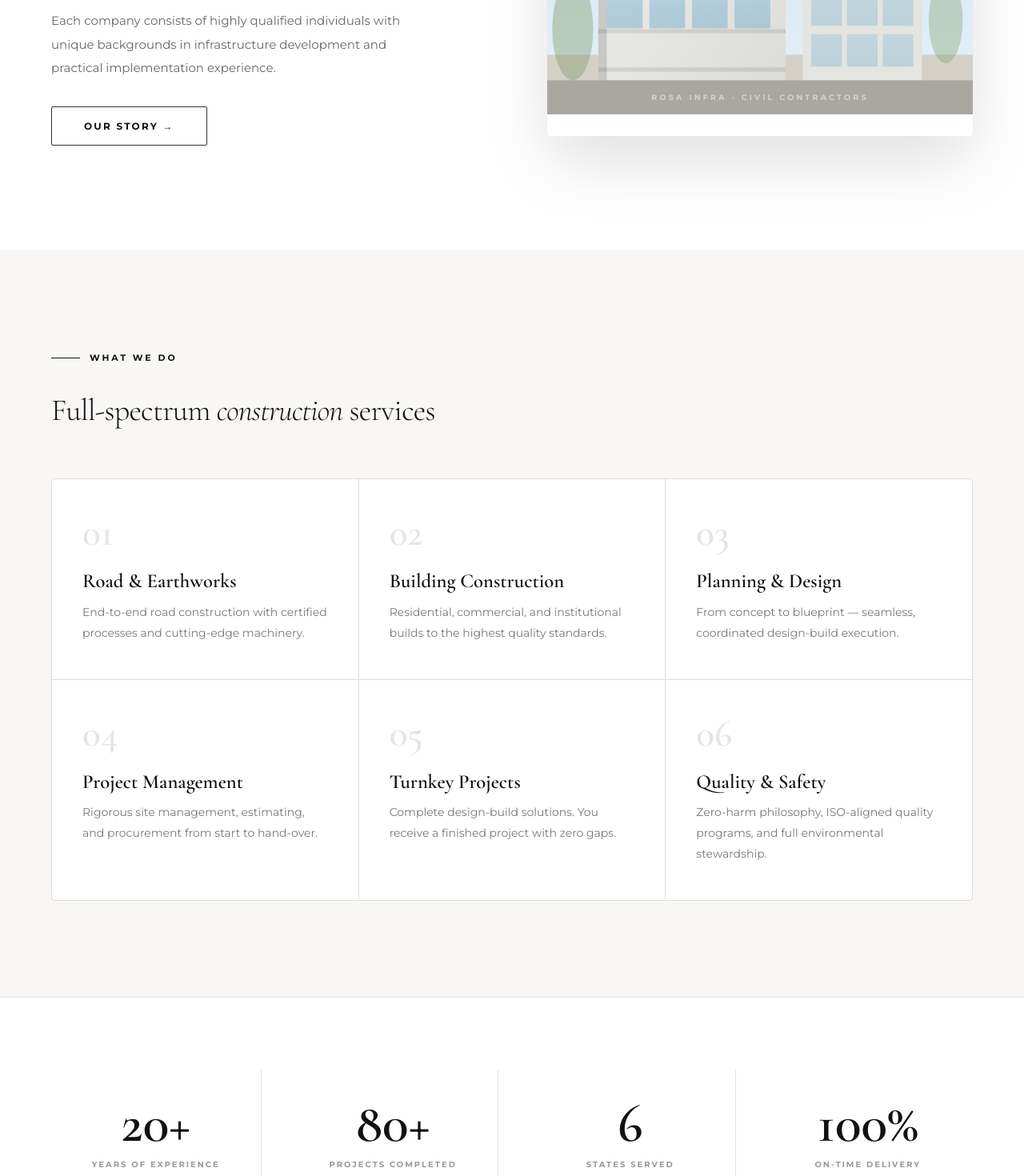
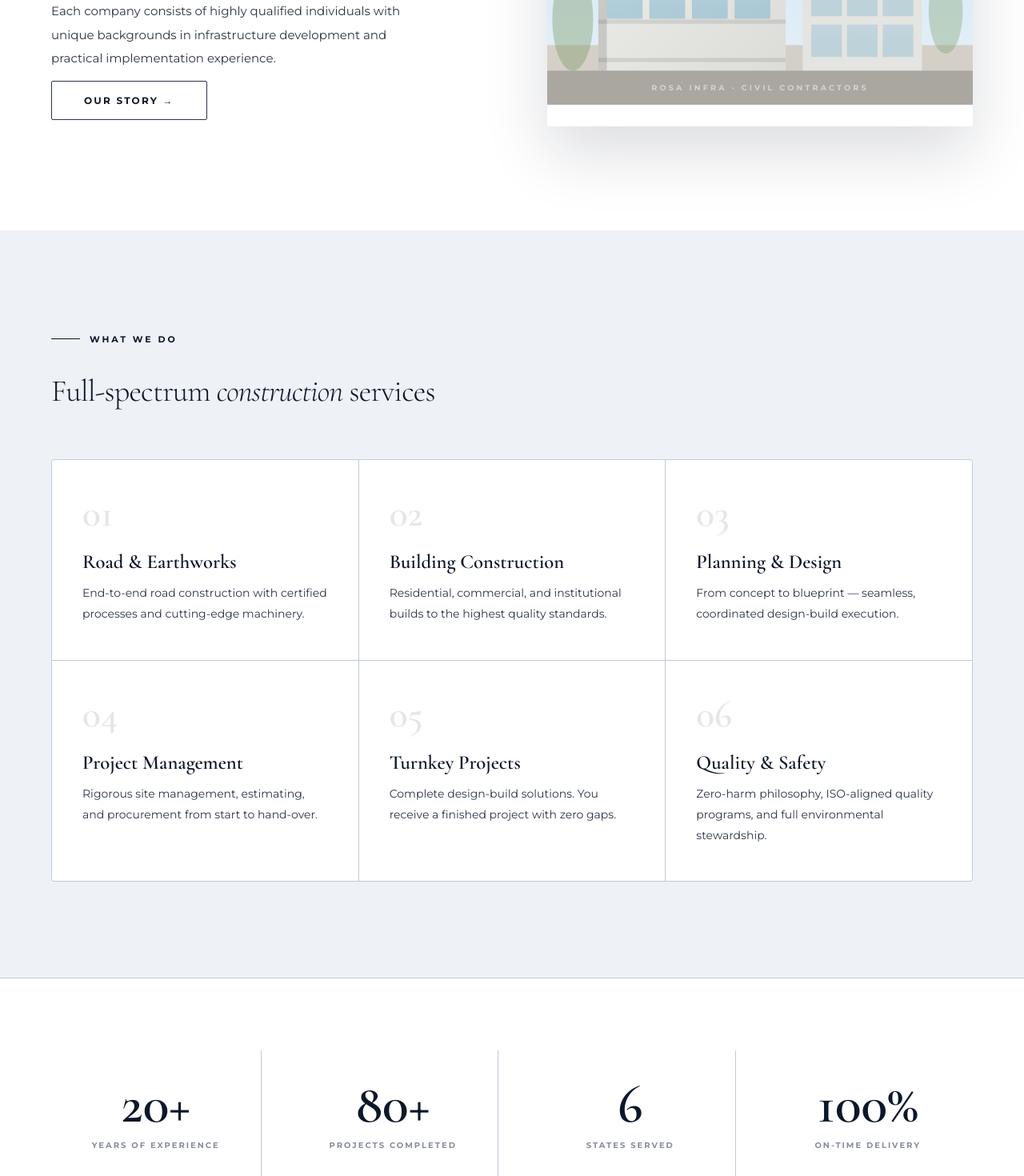
Before and after one commit to shinedigital-s/rosa-group, a React (Vite) app: page / in a window 1280 px wide. Shown: the part 1560-3030 px from the top of the page at 80% size. Built offline with nearby package versions, Linux system fonts and the light colour scheme.

Commit message:
IMAGES UPDATED

```diff
--- a/src/index.css
+++ b/src/index.css
@@ -1,30 +1,48 @@
-*, *::before, *::after { box-sizing: border-box; margin: 0; padding: 0; }
+*,
+*::before,
+*::after {
+  box-sizing: border-box;
+  margin: 0;
+  padding: 0;
+}
 
 :root {
-  /* ── Monochrome palette ── */
-  --red:          #111111;   /* repurposed: primary accent = near-black */
-  --red-deep:     #000000;   /* hover state */
-  --navy:         #333333;   /* repurposed: secondary accent = dark grey */
-  --white:        #FFFFFF;
-  --off-white:    #F5F5F5;   /* page bg — clean light grey */
-  --light:        #EEEEEE;   /* section alt bg */
-  --border:       #DEDEDE;
-  --charcoal:     #111111;   /* headings — near black */
-  --body:         #333333;   /* body text */
-  --muted:        #888888;   /* secondary text */
+  /* ── Navy palette ── */
+  --red: #0C172A;
+  /* primary accent = navy */
+  --red-deep: #060e1a;
+  /* hover state */
+  --navy: #2B3447;
+  /* secondary accent = medium navy */
+  --white: #FFFFFF;
+  --off-white: #eef1f5;
+  /* page bg — cool blue-tinted light */
+  --light: #e4e9f0;
+  /* section alt bg */
+  --border: #c2cad6;
+  --charcoal: #0C172A;
+  /* headings — navy */
+  --body: #2B3447;
+  /* body text */
+  --muted: #868D97;
+  /* secondary text */
 
   /* legacy aliases used across pages */
-  --cream:        #F5F5F5;
-  --rosa-red:     #111111;
-  --light-border: #DEDEDE;
-  --ease-out:     cubic-bezier(0.22, 1, 0.36, 1);
+  --cream: #eef1f5;
+  --rosa-red: #0C172A;
+  --light-border: #c2cad6;
+  --ease-out: cubic-bezier(0.22, 1, 0.36, 1);
 
   --font-display: 'Cormorant Garamond', Georgia, serif;
-  --font-body:    'Montserrat', sans-serif;
-  --ease:         cubic-bezier(0.22, 1, 0.36, 1);
+  --font-body: 'Montserrat', sans-serif;
+  --ease: cubic-bezier(0.22, 1, 0.36, 1);
 }
 
-html { font-size: 17px; scroll-behavior: auto; -webkit-font-smoothing: antialiased; }
+html {
+  font-size: 17px;
+  scroll-behavior: auto;
+  -webkit-font-smoothing: antialiased;
+}
 
 body {
   font-family: var(--font-body);
@@ -35,71 +53,200 @@ body {
 }
 
 /* ── Cursor ── */
-#cursor, #cursor-ring { position: fixed; pointer-events: none; border-radius: 50%; transform: translate(-50%,-50%); }
-#cursor { width: 8px; height: 8px; background: var(--charcoal); z-index: 9999; transition: width .2s, height .2s; mix-blend-mode: multiply; }
-#cursor-ring { width: 32px; height: 32px; border: 1.5px solid var(--charcoal); z-index: 9998; opacity: .4; transition: width .3s var(--ease), height .3s var(--ease); }
-body.hovering #cursor { width: 18px; height: 18px; opacity: .4; }
-body.hovering #cursor-ring { width: 52px; height: 52px; opacity: .15; }
-a, button { cursor: none; }
+#cursor,
+#cursor-ring {
+  position: fixed;
+  pointer-events: none;
+  border-radius: 50%;
+  transform: translate(-50%, -50%);
+}
 
-::-webkit-scrollbar { width: 3px; }
-::-webkit-scrollbar-track { background: var(--off-white); }
-::-webkit-scrollbar-thumb { background: var(--border); border-radius: 9px; }
+#cursor {
+  width: 8px;
+  height: 8px;
+  background: #0C172A;
+  z-index: 9999;
+  transition: width .2s, height .2s;
+  mix-blend-mode: multiply;
+}
+
+#cursor-ring {
+  width: 32px;
+  height: 32px;
+  border: 1.5px solid #0C172A;
+  z-index: 9998;
+  opacity: .4;
+  transition: width .3s var(--ease), height .3s var(--ease);
+}
+
+body.hovering #cursor {
+  width: 18px;
+  height: 18px;
+  opacity: .4;
+}
+
+body.hovering #cursor-ring {
+  width: 52px;
+  height: 52px;
+  opacity: .15;
+}
+
+a,
+button {
+  cursor: none;
+}
+
+::-webkit-scrollbar {
+  width: 3px;
+}
+
+::-webkit-scrollbar-track {
+  background: var(--off-white);
+}
+
+::-webkit-scrollbar-thumb {
+  background: var(--border);
+  border-radius: 9px;
+}
 
 /* ── Layout ── */
-.container { max-width: 1320px; margin: 0 auto; padding: 0 5vw; }
+.container {
+  max-width: 1320px;
+  margin: 0 auto;
+  padding: 0 5vw;
+}
 
 /* ── Typography scale ── */
 /* All body text minimum 15px, subtext 16-17px */
-p { font-size: 16px; line-height: 1.9; color: var(--body); }
-a { text-decoration: none; }
+p {
+  font-size: 16px;
+  line-height: 1.9;
+  color: var(--body);
+}
+
+a {
+  text-decoration: none;
+}
 
 .eyebrow {
-  display: inline-flex; align-items: center; gap: 12px; margin-bottom: 1.4rem;
-}
-.eyebrow__line { width: 36px; height: 1.5px; background: var(--charcoal); }
-.eyebrow__text {
-  font-size: 11px; font-weight: 700; letter-spacing: .26em;
-  text-transform: uppercase; color: var(--charcoal);
+  display: inline-flex;
+  align-items: center;
+  gap: 12px;
+  margin-bottom: 1.4rem;
 }
 
-h1, h2, h3 { font-family: var(--font-display); color: var(--charcoal); }
+.eyebrow__line {
+  width: 36px;
+  height: 1.5px;
+  background: #0C172A;
+}
+
+.eyebrow__text {
+  font-size: 11px;
+  font-weight: 700;
+  letter-spacing: .26em;
+  text-transform: uppercase;
+  color: #0C172A;
+}
+
+h1,
+h2,
+h3 {
+  font-family: var(--font-display);
+  color: var(--charcoal);
+}
+
 .display-title {
   font-size: clamp(3.8rem, 7vw, 8rem);
-  font-weight: 300; line-height: .95; letter-spacing: -.02em;
+  font-weight: 300;
+  line-height: .95;
+  letter-spacing: -.02em;
 }
+
 .section-title {
   font-size: clamp(2.6rem, 4vw, 4rem);
-  font-weight: 400; line-height: 1.1; letter-spacing: -.01em;
+  font-weight: 400;
+  line-height: 1.1;
+  letter-spacing: -.01em;
 }
-.section-title em, .display-title em { font-style: italic; color: var(--charcoal); }
+
+.section-title em,
+.display-title em {
+  font-style: italic;
+  color: var(--charcoal);
+}
 
 /* ── Buttons ── */
 .btn {
-  display: inline-flex; align-items: center; justify-content: center;
-  font-family: var(--font-body); font-size: 12px; font-weight: 700;
-  letter-spacing: .18em; text-transform: uppercase;
-  padding: 16px 40px; border-radius: 2px; cursor: none;
+  display: inline-flex;
+  align-items: center;
+  justify-content: center;
+  font-family: var(--font-body);
+  font-size: 12px;
+  font-weight: 700;
+  letter-spacing: .18em;
+  text-transform: uppercase;
+  padding: 16px 40px;
+  border-radius: 2px;
+  cursor: none;
   transition: all .3s var(--ease);
 }
-.btn--red { background: var(--charcoal); color: #fff; border: 1.5px solid var(--charcoal); }
-.btn--red:hover { background: #000; border-color: #000; transform: translateY(-2px); box-shadow: 0 14px 32px rgba(0,0,0,.2); }
-.btn--outline { background: transparent; color: var(--charcoal); border: 1.5px solid var(--charcoal); }
-.btn--outline:hover { background: var(--charcoal); color: #fff; }
-.btn--outline-white { background: transparent; color: #fff; border: 1.5px solid rgba(255,255,255,.5); }
-.btn--outline-white:hover { border-color: #fff; background: rgba(255,255,255,.08); }
+
+.btn--red {
+  background: #0C172A;
+  color: #fff;
+  border: 1.5px solid #0C172A;
+}
+
+.btn--red:hover {
+  background: #060e1a;
+  border-color: #060e1a;
+  transform: translateY(-2px);
+  box-shadow: 0 14px 32px rgba(12, 23, 42, .25);
+}
+
+.btn--outline {
+  background: transparent;
+  color: #0C172A;
+  border: 1.5px solid #0C172A;
+}
+
+.btn--outline:hover {
+  background: #0C172A;
+  color: #fff;
+}
+
+.btn--outline-white {
+  background: transparent;
+  color: #fff;
+  border: 1.5px solid rgba(255, 255, 255, .5);
+}
+
+.btn--outline-white:hover {
+  border-color: #fff;
+  background: rgba(255, 255, 255, .08);
+}
 
 /* ── Column grid lines (reference style) ── */
 .col-grid {
-  position: absolute; inset: 0; display: grid;
+  position: absolute;
+  inset: 0;
+  display: grid;
   grid-template-columns: repeat(12, 1fr);
-  gap: 0; pointer-events: none; z-index: 0;
+  gap: 0;
+  pointer-events: none;
+  z-index: 0;
 }
+
 .col-grid__line {
-  border-right: 1px solid rgba(0,0,0,.04);
+  border-right: 1px solid rgba(12, 23, 42, .04);
 }
 
 /* ── GSAP reveal helpers ── */
-.gsap-hidden { opacity: 0; }
+.gsap-hidden {
+  opacity: 0;
+}
 
-main { overflow-x: hidden; }
+main {
+  overflow-x: hidden;
+}
--- a/src/pages/Home.css
+++ b/src/pages/Home.css
@@ -4,7 +4,7 @@
 .hero {
   position: relative;
   margin-top: 76px;
-  background: #f8f7f5;
+  background: #eef1f5;
   overflow: hidden;
 }
 
@@ -38,7 +38,7 @@
   font-weight: 300;
   line-height: 0.95;
   letter-spacing: -0.03em;
-  color: #111;
+  color: #0C172A;
   margin: 1.4rem 0 1.8rem;
 }
 
@@ -63,7 +63,7 @@
 .h-sub {
   font-size: 16px;
   line-height: 1.9;
-  color: #666;
+  color: #2B3447;
   max-width: 400px;
   margin-bottom: 2.4rem;
   opacity: 0;
@@ -81,7 +81,7 @@
   display: flex;
   gap: 2rem;
   padding-top: 2rem;
-  border-top: 1px solid #e0ddd8;
+  border-top: 1px solid #c2cad6;
   opacity: 0;
   flex-wrap: wrap;
 }
@@ -97,7 +97,7 @@
   font-size: 2.4rem;
   font-weight: 600;
   line-height: 1;
-  color: #111;
+  color: #0C172A;
 }
 
 .h-stat-label {
@@ -105,7 +105,7 @@
   font-weight: 700;
   letter-spacing: .16em;
   text-transform: uppercase;
-  color: #999;
+  color: #868D97;
 }
 
 /* ── Right col: image card — height matches text column ── */
@@ -114,10 +114,9 @@
   opacity: 0;
   border-radius: 14px;
   overflow: hidden;
-  /* grows to match text column height via align-items:stretch override */
   align-self: stretch;
   min-height: 440px;
-  box-shadow: 0 24px 64px rgba(0, 0, 0, .13), 0 4px 16px rgba(0, 0, 0, .07);
+  box-shadow: 0 24px 64px rgba(12, 23, 42, .18), 0 4px 16px rgba(12, 23, 42, .1);
 }
 
 .hero-img-inner {
@@ -144,14 +143,14 @@
   display: flex;
   align-items: center;
   gap: 11px;
-  box-shadow: 0 6px 24px rgba(0, 0, 0, .12);
+  box-shadow: 0 6px 24px rgba(12, 23, 42, .15);
   z-index: 4;
 }
 
 .hero-badge__icon {
   width: 30px;
   height: 30px;
-  background: #111;
+  background: #0C172A;
   border-radius: 6px;
   display: flex;
   align-items: center;
@@ -163,7 +162,7 @@
   display: block;
   font-size: 12px;
   font-weight: 700;
-  color: #111;
+  color: #0C172A;
   font-family: var(--font-display);
 }
 
@@ -172,7 +171,7 @@
   font-size: 9px;
   letter-spacing: .1em;
   text-transform: uppercase;
-  color: #888;
+  color: #868D97;
   margin-top: 1px;
 }
 
@@ -199,7 +198,7 @@
 .hero-scroll__line {
   width: 1px;
   height: 44px;
-  background: linear-gradient(to bottom, #333, transparent);
+  background: linear-gradient(to bottom, #2B3447, transparent);
   animation: pulse 2s ease-in-out infinite;
 }
 
@@ -220,14 +219,14 @@
   font-weight: 700;
   letter-spacing: .24em;
   text-transform: uppercase;
-  color: #999;
+  color: #868D97;
 }
 
 /* ══ Buttons ══ */
 .btn--dark {
-  background: #111;
+  background: #0C172A;
   color: #fff;
-  border: 1.5px solid #111;
+  border: 1.5px solid #0C172A;
   display: inline-flex;
   align-items: center;
   justify-content: center;
@@ -243,15 +242,15 @@
 }
 
 .btn--dark:hover {
-  background: #000;
+  background: #060e1a;
   transform: translateY(-2px);
-  box-shadow: 0 12px 28px rgba(0, 0, 0, .2);
+  box-shadow: 0 12px 28px rgba(12, 23, 42, .3);
 }
 
 .btn--ghost {
   background: transparent;
-  color: #111;
-  border: 1.5px solid #333;
+  color: #0C172A;
+  border: 1.5px solid #2B3447;
   display: inline-flex;
   align-items: center;
   justify-content: center;
@@ -267,13 +266,13 @@
 }
 
 .btn--ghost:hover {
-  background: #111;
+  background: #0C172A;
   color: #fff;
 }
 
 .btn--light {
   background: #fff;
-  color: #111;
+  color: #0C172A;
   border: 1.5px solid #fff;
   display: inline-flex;
   align-items: center;
@@ -319,7 +318,7 @@
 
 /* ══ TICKER ══ */
 .ticker {
-  background: #111;
+  background: #0C172A;
   overflow: hidden;
 }
 
@@ -379,20 +378,19 @@
   font-weight: 300;
   line-height: 1.1;
   letter-spacing: -.02em;
-  color: #111;
+  color: #0C172A;
   margin: 1rem 0 2rem;
 }
 
 .intro__title em {
   font-style: italic;
-  color: #111;
+  color: #0C172A;
 }
 
 .intro__text p {
   font-size: 15px;
   line-height: 1.95;
-  color: #666;
-  margin-bottom: 1.2rem;
+  color: #2B3447;
 }
 
 .intro__text .btn--ghost {
@@ -403,7 +401,7 @@
   border-radius: 4px;
   overflow: hidden;
   height: 480px;
-  box-shadow: 0 32px 80px rgba(0, 0, 0, .12);
+  box-shadow: 0 32px 80px rgba(12, 23, 42, .15);
 }
 
 .intro__img svg {
@@ -415,7 +413,7 @@
 /* ══ SERVICES ══ */
 .svc {
   padding: 120px 0;
-  background: #f8f7f5;
+  background: #eef1f5;
 }
 
 .svc__header {
@@ -428,7 +426,7 @@
   font-weight: 300;
   line-height: 1.1;
   letter-spacing: -.02em;
-  color: #111;
+  color: #0C172A;
   margin-top: .8rem;
 }
 
@@ -440,8 +438,8 @@
   display: grid;
   grid-template-columns: repeat(3, 1fr);
   gap: 1px;
-  background: #e0ddd8;
-  border: 1px solid #e0ddd8;
+  background: #c2cad6;
+  border: 1px solid #c2cad6;
   border-radius: 4px;
   overflow: hidden;
 }
@@ -454,7 +452,7 @@
 }
 
 .svc-card:hover {
-  background: #f8f7f5;
+  background: #eef1f5;
 }
 
 .svc-card__num {
@@ -462,7 +460,7 @@
   font-family: var(--font-display);
   font-size: 2.8rem;
   font-weight: 700;
-  color: #111;
+  color: #0C172A;
   opacity: .1;
   line-height: 1;
   margin-bottom: 1.2rem;
@@ -472,14 +470,14 @@
   font-family: var(--font-display);
   font-size: 1.45rem;
   font-weight: 600;
-  color: #111;
+  color: #0C172A;
   margin-bottom: .7rem;
 }
 
 .svc-card__desc {
   font-size: 14px;
   line-height: 1.85;
-  color: #777;
+  color: #2B3447;
 }
 
 .svc-card__line {
@@ -488,7 +486,7 @@
   left: 38px;
   width: 0;
   height: 2px;
-  background: #111;
+  background: #0C172A;
   transition: width .4s var(--ease);
 }
 
@@ -500,8 +498,8 @@
 .stats {
   background: #fff;
   padding: 90px 0;
-  border-top: 1px solid #e8e4de;
-  border-bottom: 1px solid #e8e4de;
+  border-top: 1px solid #c2cad6;
+  border-bottom: 1px solid #c2cad6;
 }
 
 .stats__grid {
@@ -517,7 +515,7 @@
   text-align: center;
   gap: 10px;
   padding: 2rem 1rem;
-  border-right: 1px solid #e8e4de;
+  border-right: 1px solid #c2cad6;
 }
 
 .stat:last-child {
@@ -529,7 +527,7 @@
   font-size: 4rem;
   font-weight: 600;
   line-height: 1;
-  color: #111;
+  color: #0C172A;
 }
 
 .stat__label {
@@ -537,12 +535,12 @@
   font-weight: 700;
   letter-spacing: .2em;
   text-transform: uppercase;
-  color: #999;
+  color: #868D97;
 }
 
 /* ══ CTA ══ */
 .cta {
-  background: #111;
+  background: #0C172A;
   padding: 100px 0;
 }
 
@@ -600,7 +598,6 @@
     margin-top: 76px;
   }
 
-  /* Stack: image fills background, text sits on top */
   .hero-text {
     grid-template-columns: 1fr;
     min-height: auto;
@@ -609,7 +606,6 @@
     position: relative;
   }
 
-  /* Image becomes full-width background layer */
   .hero-img {
     position: absolute;
     inset: 0;
@@ -618,30 +614,26 @@
     min-height: auto;
     align-self: auto;
     opacity: 1 !important;
-    /* override GSAP start — visible immediately on mobile */
     z-index: 0;
   }
 
-  /* Dark gradient over image so text is readable */
   .hero-img::after {
     content: '';
     position: absolute;
     inset: 0;
     background: linear-gradient(to bottom,
-        rgba(248, 247, 245, .92) 0%,
-        rgba(248, 247, 245, .82) 50%,
-        rgba(248, 247, 245, .6) 100%);
+        rgba(238, 241, 245, .92) 0%,
+        rgba(238, 241, 245, .82) 50%,
+        rgba(238, 241, 245, .6) 100%);
     z-index: 1;
   }
 
-  /* Text floats above the image */
   .hero-left {
     position: relative;
     z-index: 2;
     padding: 60px 6vw 80px;
   }
 
-  /* Badge tucks to bottom of the section */
   .hero-badge {
     position: static;
     display: inline-flex;
```
Also changed, not shown: src/pages/About.css (+13 -13 lines), src/pages/Contact.css (+151 -35 lines), src/pages/Projects.css (+14 -22 lines).
